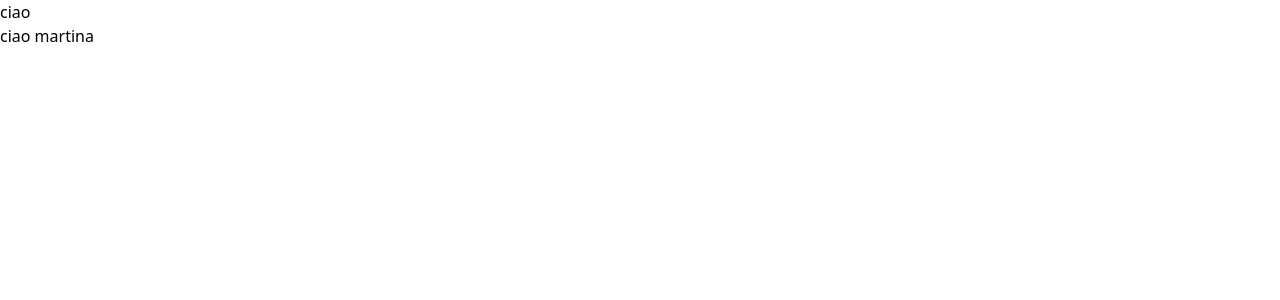
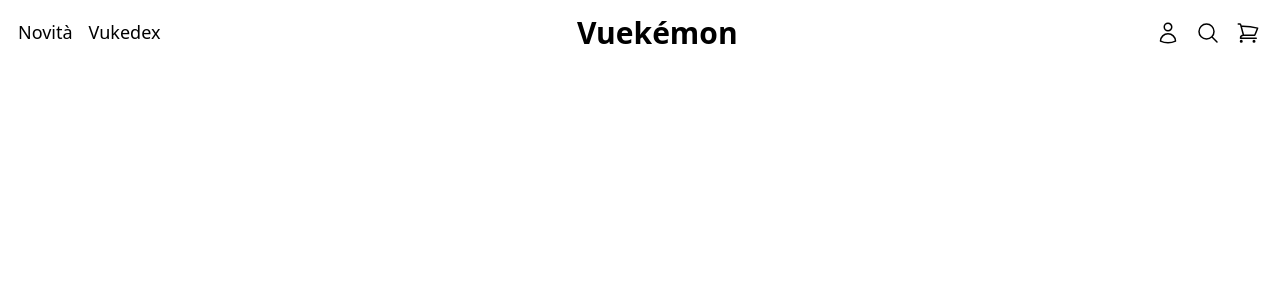
Before and after one commit to lelecroc/E-Commerce, a Vue app: page / in a window 1280 px wide. Shown: the top 300 px of the page. Built offline with nearby package versions, Linux system fonts and the light colour scheme.

Commit message:
Da finire header

```diff
--- a/src/components/Footer.vue
+++ b/src/components/Footer.vue
@@ -3,5 +3,5 @@
 </script>
 
 <template>
-    <h1>ciao martina</h1>
+
 </template>
--- a/src/components/Header.vue
+++ b/src/components/Header.vue
@@ -3,5 +3,52 @@
 </script>
 
 <template>
-    <h1>ciao</h1>
+    <!-- HEADER -->
+    <header>
+        <nav class="z-10 ">
+            <!-- DIV CONTAINER HEADER -->
+            <div class="p-[10px]  ">
+                <div class="flex justify-between items-center">
+                    <!-- DIV CONTENENTE I LINK -->
+                    <div class="text-[18px] hidden md:flex">
+                        <button class="p-2 rounded-xl hover:bg-slate-700 hover:shadow-xl">Novità</button>
+                        <button class="p-2 rounded-xl hover:bg-slate-700">Vukedex</button>
+                    </div>
+
+                    <button class=" text-[30px] font-extrabold">Vuekémon</button>
+                    <button class="md:hidden"><svg xmlns="http://www.w3.org/2000/svg" fill="none" viewBox="0 0 24 24"
+                            stroke-width="2.0" stroke="currentColor" class="w-8 h-8">
+                            <path stroke-linecap="round" stroke-linejoin="round"
+                                d="M3.75 6.75h16.5M3.75 12h16.5m-16.5 5.25h16.5" />
+                        </svg>
+                    </button>
+
+                    <!-- DIV LOGHI LOGIN/SEARCH/CARRELLO -->
+                    <div class="hidden p-[10px] md:flex">
+                        <button><svg xmlns="http://www.w3.org/2000/svg" fill="none" viewBox="0 0 24 24"
+                                stroke-width="1.5" stroke="currentColor" class="w-6 h-6">
+                                <path stroke-linecap="round" stroke-linejoin="round"
+                                    d="M15.75 6a3.75 3.75 0 1 1-7.5 0 3.75 3.75 0 0 1 7.5 0ZM4.501 20.118a7.5 7.5 0 0 1 14.998 0A17.933 17.933 0 0 1 12 21.75c-2.676 0-5.216-.584-7.499-1.632Z" />
+                            </svg>
+                        </button>
+                        <button><svg xmlns="http://www.w3.org/2000/svg" fill="none" viewBox="0 0 24 24"
+                                stroke-width="1.5" stroke="currentColor" class="w-6 h-6 ml-4">
+                                <path stroke-linecap="round" stroke-linejoin="round"
+                                    d="m21 21-5.197-5.197m0 0A7.5 7.5 0 1 0 5.196 5.196a7.5 7.5 0 0 0 10.607 10.607Z" />
+                            </svg>
+                        </button>
+                        <button><svg xmlns="http://www.w3.org/2000/svg" fill="none" viewBox="0 0 24 24"
+                                stroke-width="1.5" stroke="currentColor" class="w-6 h-6 ml-4">
+                                <path stroke-linecap="round" stroke-linejoin="round"
+                                    d="M2.25 3h1.386c.51 0 .955.343 1.087.835l.383 1.437M7.5 14.25a3 3 0 0 0-3 3h15.75m-12.75-3h11.218c1.121-2.3 2.1-4.684 2.924-7.138a60.114 60.114 0 0 0-16.536-1.84M7.5 14.25 5.106 5.272M6 20.25a.75.75 0 1 1-1.5 0 .75.75 0 0 1 1.5 0Zm12.75 0a.75.75 0 1 1-1.5 0 .75.75 0 0 1 1.5 0Z" />
+                            </svg>
+                        </button>
+                    </div>
+                </div>
+            </div>
+        </nav>
+
+        <div class="absolute w-screen h-[100px] top-0 -z-10 ">
+        </div>
+    </header>
 </template>
```
